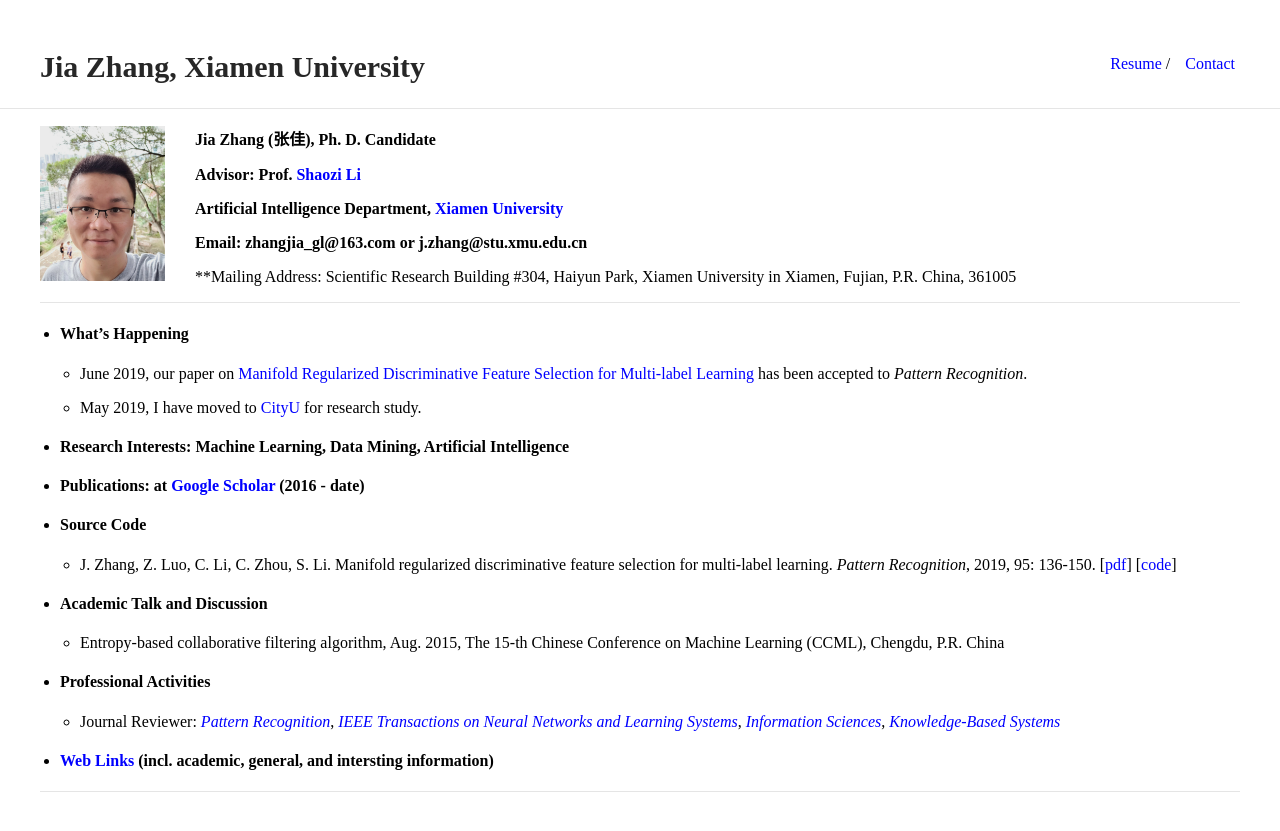
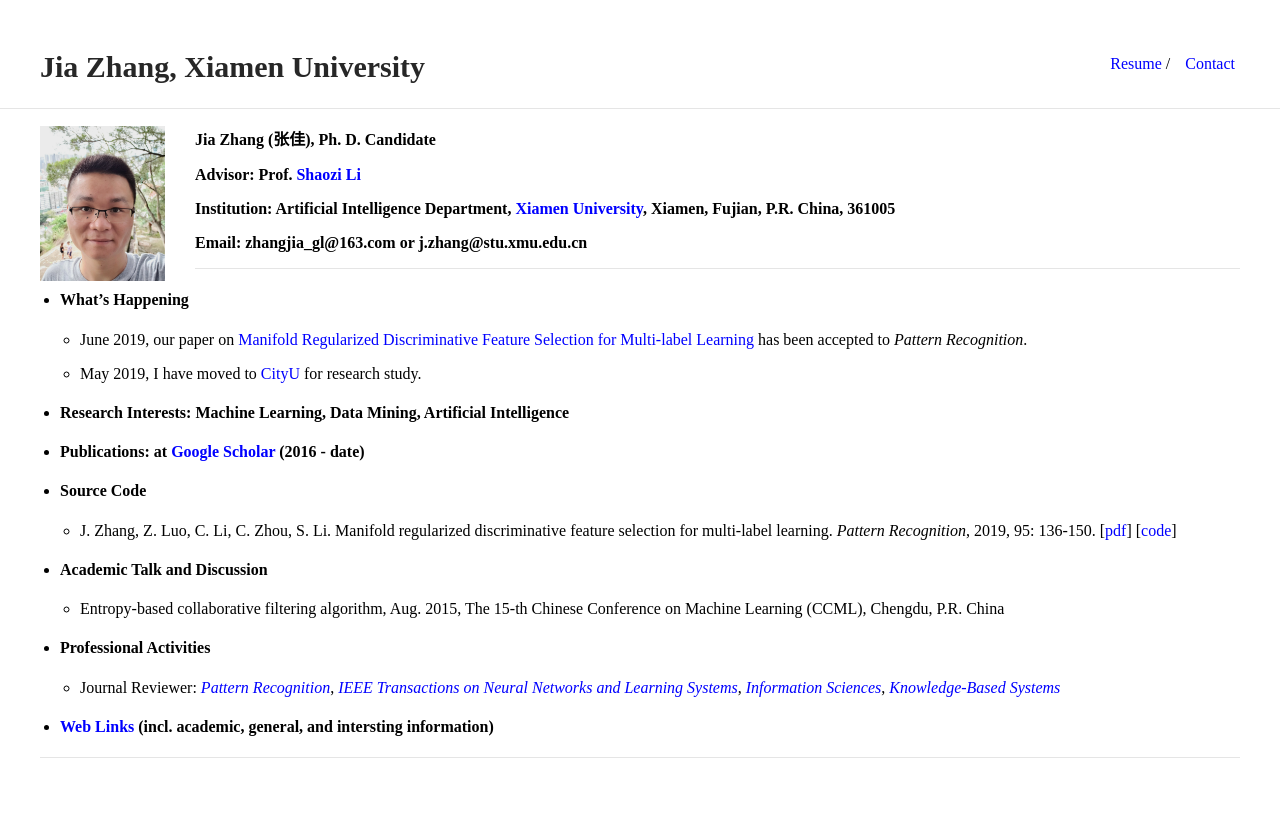
Before and after one commit to jiazhang-ml/jiazhang-ml.github.io, a Jekyll site: the page built from index.md, in a window 1280 px wide, cut to the strip 0-876 px from the top of the page. Shown: the top 831 px of the strip. Built offline with Jekyll 4.4.1, drawn with Linux system fonts in a browser that asks for light colours.

Commit message:
Update index.md

```diff
--- a/index.md
+++ b/index.md
@@ -8,11 +8,9 @@ layout: default
 
 **Advisor: Prof. [Shaozi Li](http://imt.xmu.edu.cn/szdw.html)**
 
-**Artificial Intelligence Department, [Xiamen University](https://www.xmu.edu.cn/)**
+**Institution: Artificial Intelligence Department, [Xiamen University](https://www.xmu.edu.cn/), Xiamen, Fujian, P.R. China, 361005**
 
 **Email: zhangjia_gl@163.com or j.zhang@stu.xmu.edu.cn**
-
-**Mailing Address: Scientific Research Building #304, Haiyun Park, Xiamen University in Xiamen, Fujian, P.R. China, 361005
 
 ---
 
```
